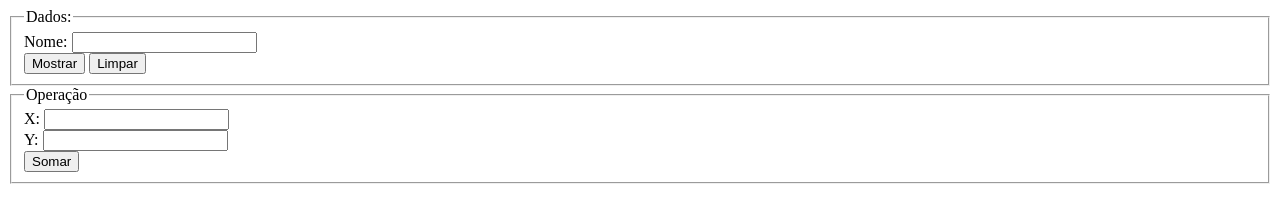
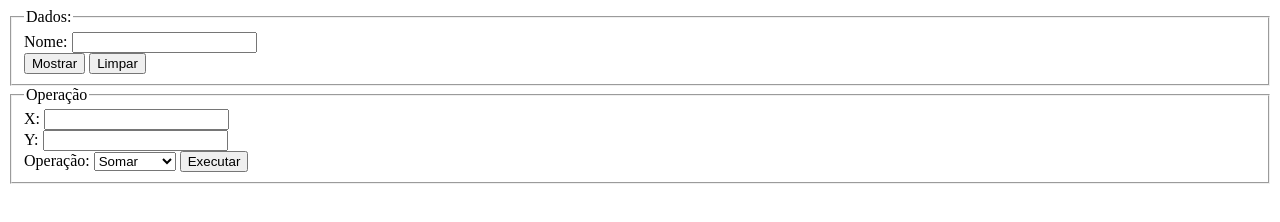
Before and after one commit to danielscontaparateste/2026.2-WEB1, a plain HTML site: page projeto10/index.html in a window 1280 px wide. Drawn offline with Linux system fonts and the light colour scheme.

Commit message:
Aula 16/11

```diff
--- a/projeto10/index.html
+++ b/projeto10/index.html
@@ -3,7 +3,6 @@
 <head>
     <meta charset="UTF-8">
     <meta name="viewport" content="width=device-width, initial-scale=1.0">
-    <script type="text/javascript" src="js/script.js"></script>
     <title>Javascript - DOM</title>
 </head>
 <body>
@@ -22,12 +21,23 @@
             <input type="number" id="iptX"><br>
             <label for="iptX">Y: </label>
             <input type="number" id="iptY"><br>
-            <button type="button" onclick="somar()">Somar</button>
+            <label for="iptOp">Operação: </label>
+            <!-- <input type="number" id="iptOp"><br> -->
+             <select id="slctOper">
+                <option value="0">Somar</option>
+                <option value="1">Subtrair</option>
+                <option value="2">Multiplicar</option>
+                <option value="3">Dividir</option>
+             </select>
+
+            <button type="button" onclick="operacao()">Executar</button>
         </fieldset>
 
         <span id="spnMsg"></span>
         <span id="spnRes"></span>
 
     </form>
+
+    <script type="text/javascript" src="js/script.js"></script>
 </body>
 </html>
--- a/projeto10/js/script.js
+++ b/projeto10/js/script.js
@@ -53,7 +53,7 @@ function contador(){
         das Operações
 */
 
-function somar(){
+function operacao(){
     var iptX = document.getElementById("iptX");
     // var x = Number(iptX.value);
     var x = parseInt(iptX.value);
@@ -61,11 +61,42 @@ function somar(){
     // var y = Number(document.getElementById("iptY").value);
     var y = parseInt(document.getElementById("iptY").value);
 
-    var res = x + y;
+    // var op = Number(document.getElementById('iptOp').value);
+    var op = Number(document.getElementById('slctOper').value);
 
-    // document.getElementById("spnRes").innerHTML = x + '+' + y + '=' + res;
+    var res = 0;
+    if (op==0){
+        res = somar(x, y);
+    }else if (op==1){
+        res = subtrair(x, y);
+    }else if (op==2){
+        res = multiplicar(x, y);
+    }else if (op==3){
+        if (y!=0){
+            res = dividir(x,y);
+        }else{
+            res = 'inválido';
+        }
+    }else{
+        res = 'inválido';
+    }
 
-    document.getElementById("spnRes").innerHTML = `${x} + ${y} = ${res}`
-
+    document.getElementById("spnRes").innerHTML = `resultado da operação = ${res}`;
 
 }
+
+function somar(a , b){
+    return (a+b);
+}
+
+function subtrair(a, b){
+    return (a-b);
+}
+
+function multiplicar(a, b){
+    return (a*b);
+}
+
+function dividir(a, b){
+    return (a/b);
+}
```
